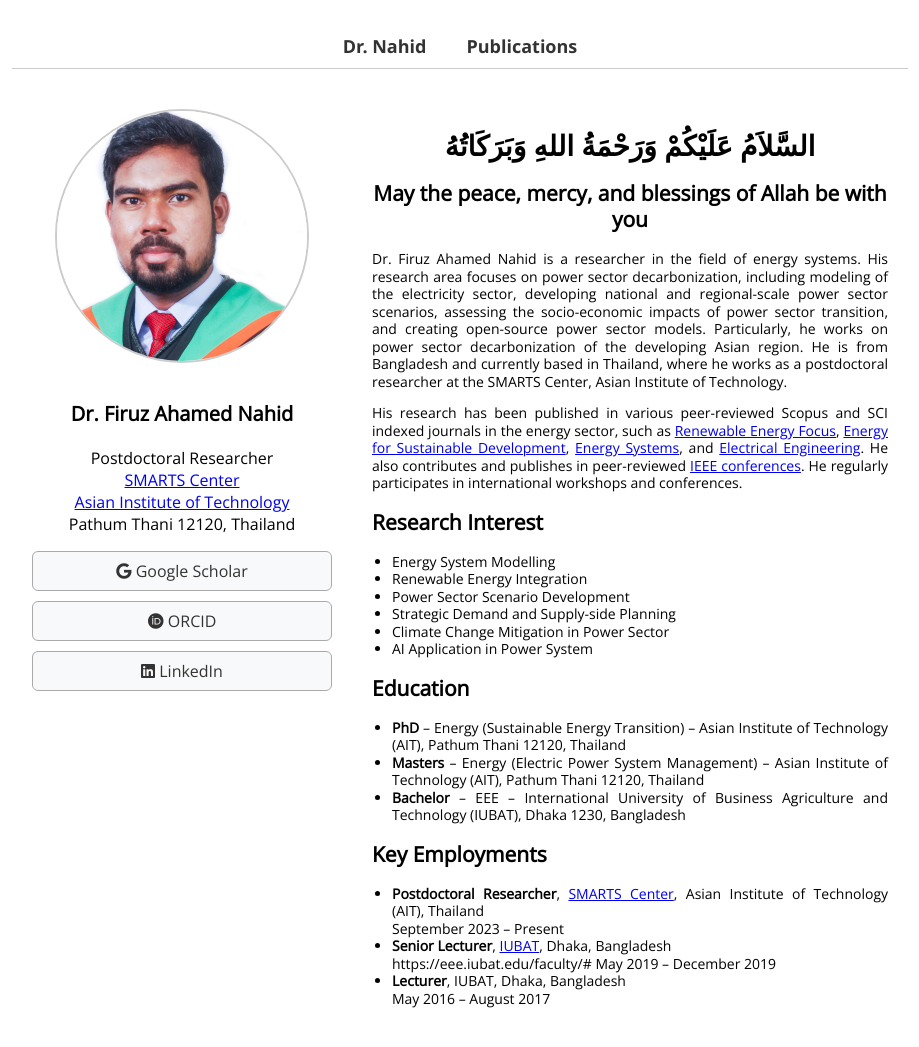
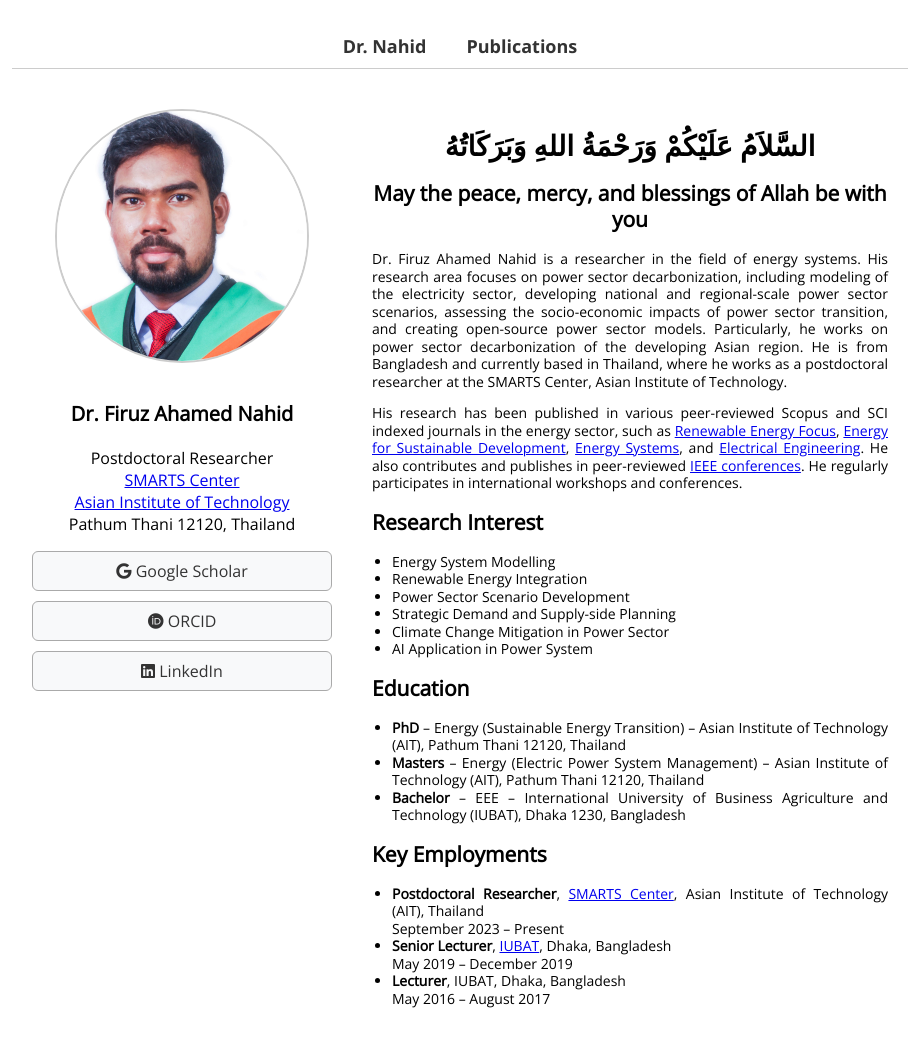
Before and after one commit to FiruzAhamed/firuzahamed.github.io, a Jekyll site: the page built from index.md, in a window 1280 px wide and 1117 px high. Shown: the top 1047 px of the window, without its empty margins (180-1099 px from the left). Built offline with Jekyll 4.4.1, drawn with Linux system fonts in a browser that asks for light colours; some of the changed lines change nothing that is shown.

Commit message:
Update index.md
Signed-off-by: Firuz Ahamed Nahid <122635742+FiruzAhamed@users.noreply.github.com>

```diff
--- a/index.md
+++ b/index.md
@@ -82,7 +82,7 @@ permalink: /
         September 2023 – Present<br>
       </li>
       <li>
-        <strong>Senior Lecturer</strong>, <a href="https://eee.iubat.edu/faculty/#" target="_blank">IUBAT</a>, Dhaka, Bangladesh<br> https://eee.iubat.edu/faculty/#
+        <strong>Senior Lecturer</strong>, <a href="https://eee.iubat.edu/faculty/#" target="_blank">IUBAT</a>, Dhaka, Bangladesh<br>
         May 2019 – December 2019
       </li>
       <li>
```
